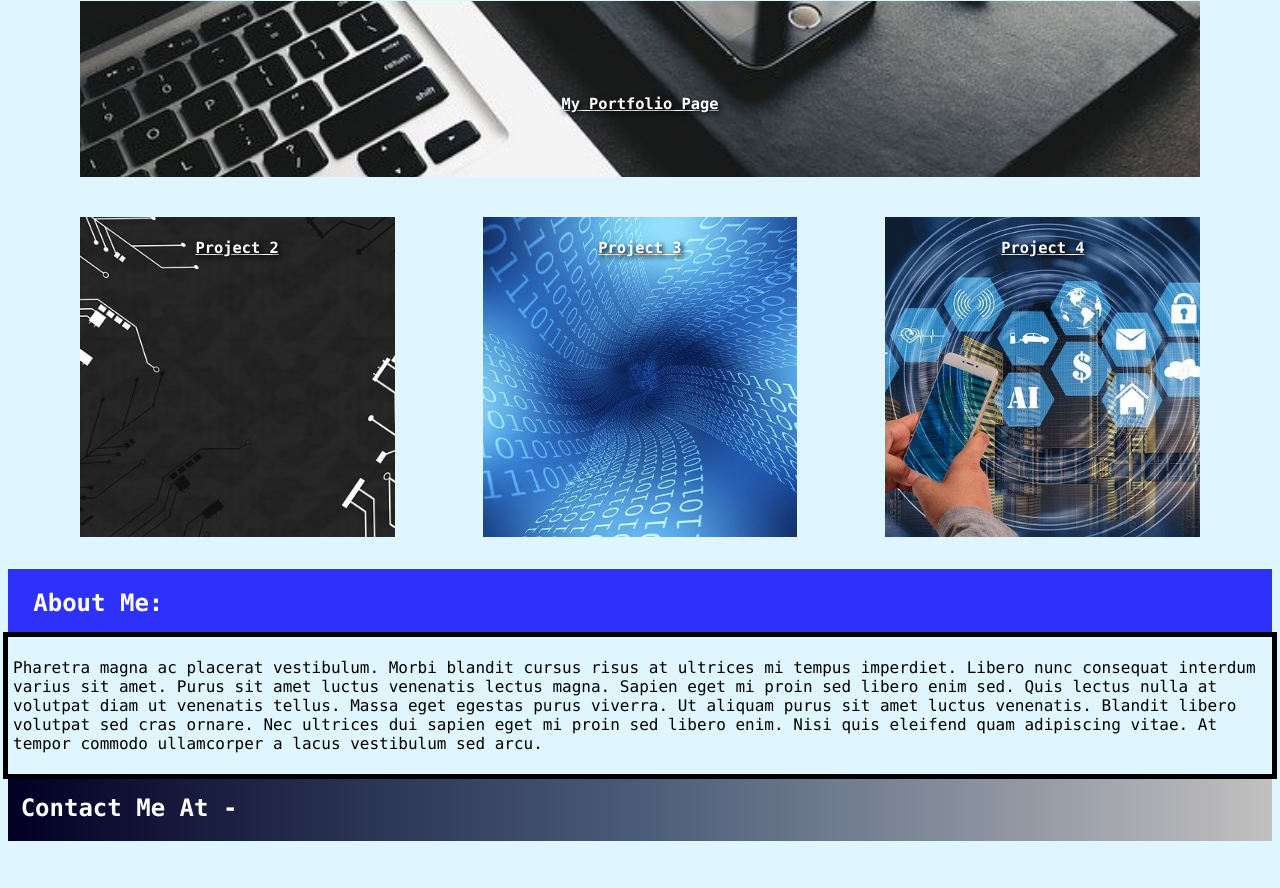
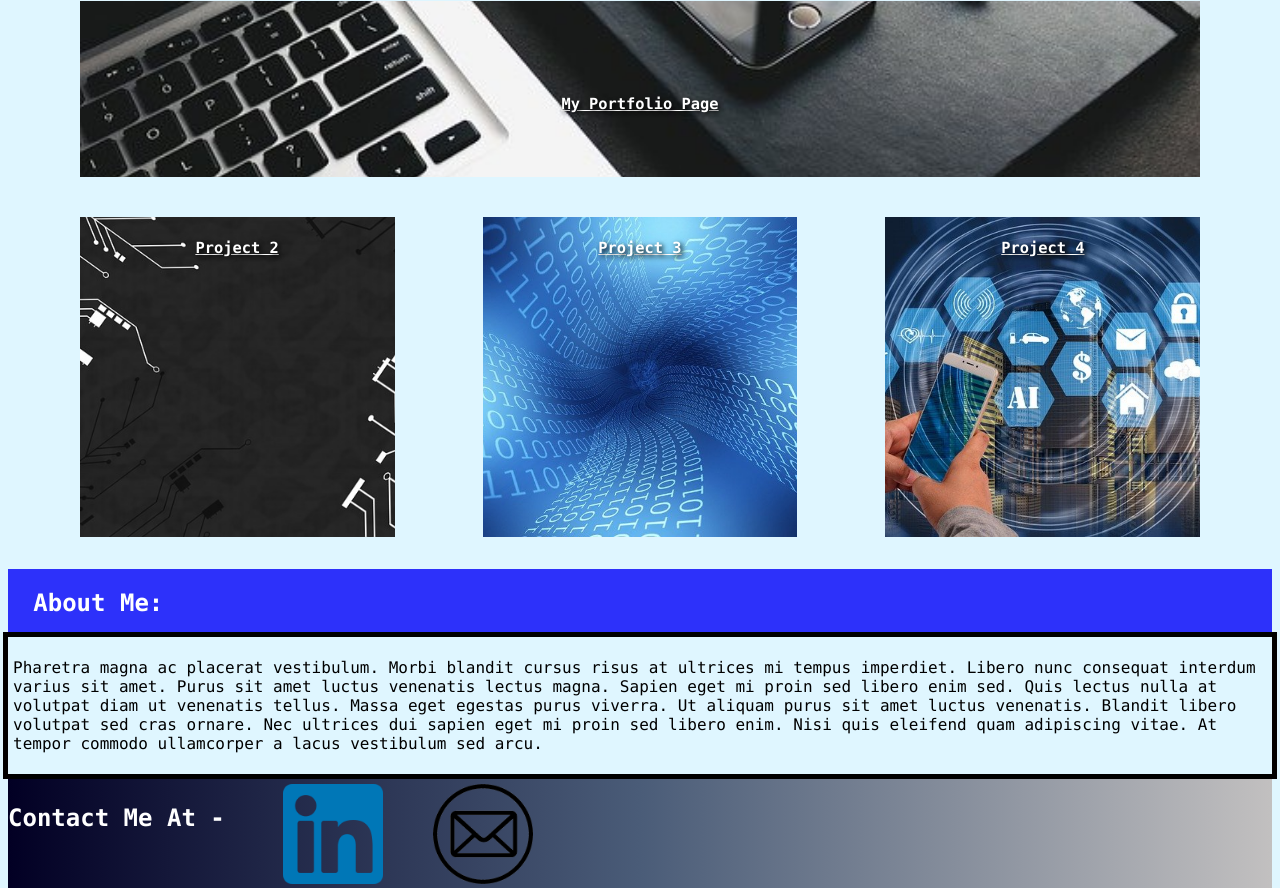
Before and after one commit to cliff-rosenberg/My-Web-Portfolio-Page, a plain HTML site: page index.html in a window 1280 px wide. Shown: the part 955-1843 px from the top of the page. Before the commit the page ends 1796 px from the top, so only its background shows below. Drawn offline with Linux system fonts and the light colour scheme.

Commit message:
changed HTML links

```diff
--- a/assets/css/style.css
+++ b/assets/css/style.css
@@ -173,9 +173,21 @@ body, html {
     background: rgb(2,0,36);
     background: linear-gradient(90deg, rgba(2,0,36,1) 0%, rgba(74,92,120,1) 50%, rgba(194,192,192,1) 100%);
     overflow: hidden;
+    padding-top: 10px;
+  }
+.footer-contact h2 {
+    color: white;
   }
 
-.footer-contact h2 {
-  padding: 0% 1%;
-  color: white;
+.footer-flex {
+    display: flex;
+    flex-direction: row;
+    justify-content: flex-start;
+    flex-basis: auto;
   }
+.box1 {
+    width: 275px;
+  }
+.box2 {
+    width: 150px;
+  }
--- a/index.html
+++ b/index.html
@@ -31,7 +31,7 @@
         <section class="proj-gallery">
             <figure class="gallery-item-top-1">
                 <img src="./assets/images/project1.jpg" alt="Project #1" class="gallery-img">
-                <h3 class="proj-name-top"><a href="#" title="My Portfolio Project">My Portfolio Page</a></h3>
+                <h3 class="proj-name-top"><a href="https://github.com/cliff-rosenberg/My-Web-Portfolio-Page" title="My Portfolio Project">My Portfolio Page</a></h3>
             </figure>
             <figure class="gallery-item-2">
                 <img src="./assets/images/project2.jpg" alt="Project #2" class="gallery-img">
@@ -57,7 +57,21 @@
     </div>
 
     <footer class="footer-contact">
-        <h2>Contact Me At - </h2>
+        <section class="footer-flex">
+            <div class="box1">
+                <h2>Contact Me At - </h2>
+            </div>
+            <div class="box2">
+                <a href="https://www.linkedin.com/in/cliff-rosenberg-50729120/" target="_blank" title="Linkedin">
+                <img src="./assets/images/LinkedIn-Icon.png" alt="Linkedin" width="100" height="100"/>
+                </a>
+            </div>
+            <div class="box2">
+                <a href="mailto:cliff459@gmail.com" title="Email">
+                <img src="./assets/images/email_icon.png" alt="Send Email to Cliff" width="100" height="100"/>
+                </a>
+            </div>
+        </section>
     </footer>
 </body>
 </html>
```
Also changed, not shown: assets/images/LinkedIn-Icon.png (added), assets/images/email_icon.png (added). Lines whose indentation alone changed are shown as unchanged.
